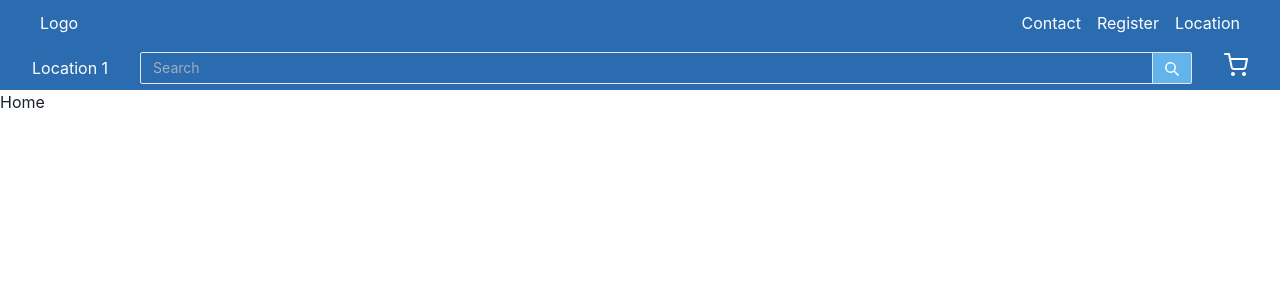
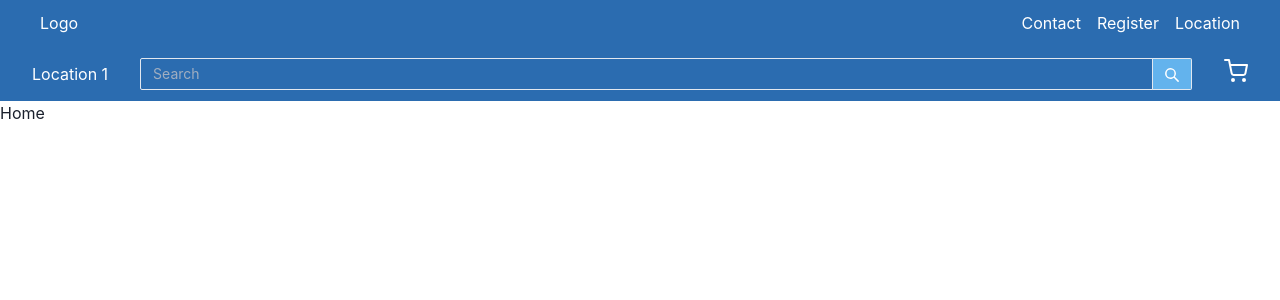
Before and after one commit to lexx54/e-store-front, a React (Create React App) app: page / in a window 1280 px wide. Shown: the top 300 px of the page. Built offline with nearby package versions, Linux system fonts and the light colour scheme.

Commit message:
fixes nav heigth

```diff
--- a/src/components/Navegation.js
+++ b/src/components/Navegation.js
@@ -5,15 +5,16 @@ import {FiShoppingCart} from "react-icons/fi"
 const Navegation = () => {
 
   return (
-    <Flex as="nav" direction="column" h="90px" bg="blue.600" color="white">
-      <Flex flex="1" px={["1rem",undefined,"2rem"]}>
+    <Flex as="nav" direction="column"  bg="blue.600" color="white">
+      <Flex flex="1" px={["1rem",undefined,"2rem"]} py=".7rem">
         <Flex align="center" px="0.5rem">Logo</Flex>
         <Spacer/>
         <Flex align="center" px="0.5rem">Contact</Flex>
         <Flex align="center" px="0.5rem">Register</Flex>
         <Flex align="center" px="0.5rem">Location</Flex>
       </Flex>
-      <Flex flex="1">
+
+      <Flex flex="1" py=".7rem">
         <Flex align="center" px={["1rem",undefined,"2rem"]}>
           Location 1
         </Flex>
@@ -23,7 +24,7 @@ const Navegation = () => {
           <InputRightAddon children={<button><SearchIcon/></button>} bg="blue.300"/>
         </InputGroup>
         </Flex>
-        <Flex align="center" px={["1rem",undefined,"2rem"]}>
+        <Flex align="center" px={["1rem",undefined,"2rem"]} >
           <button >
             <Icon as={FiShoppingCart } boxSize="1.5rem"/>
           </button>
```
